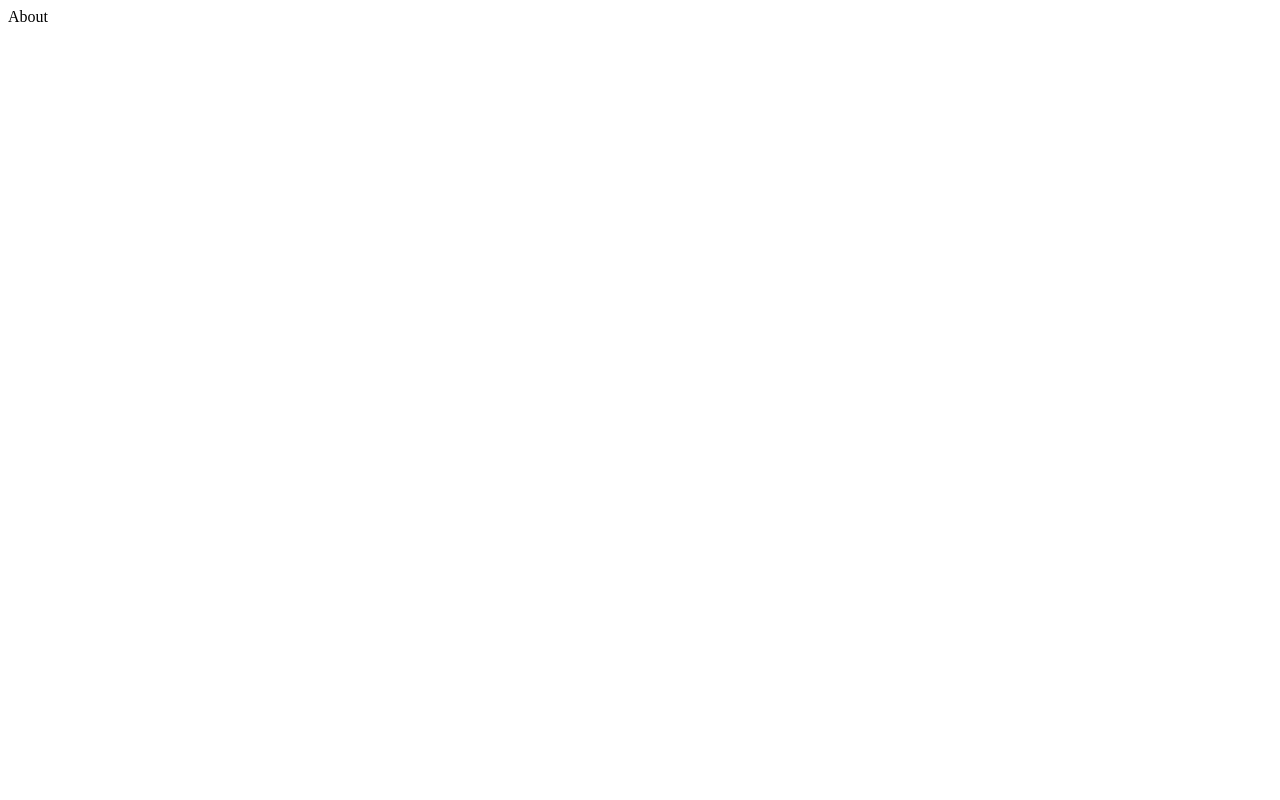
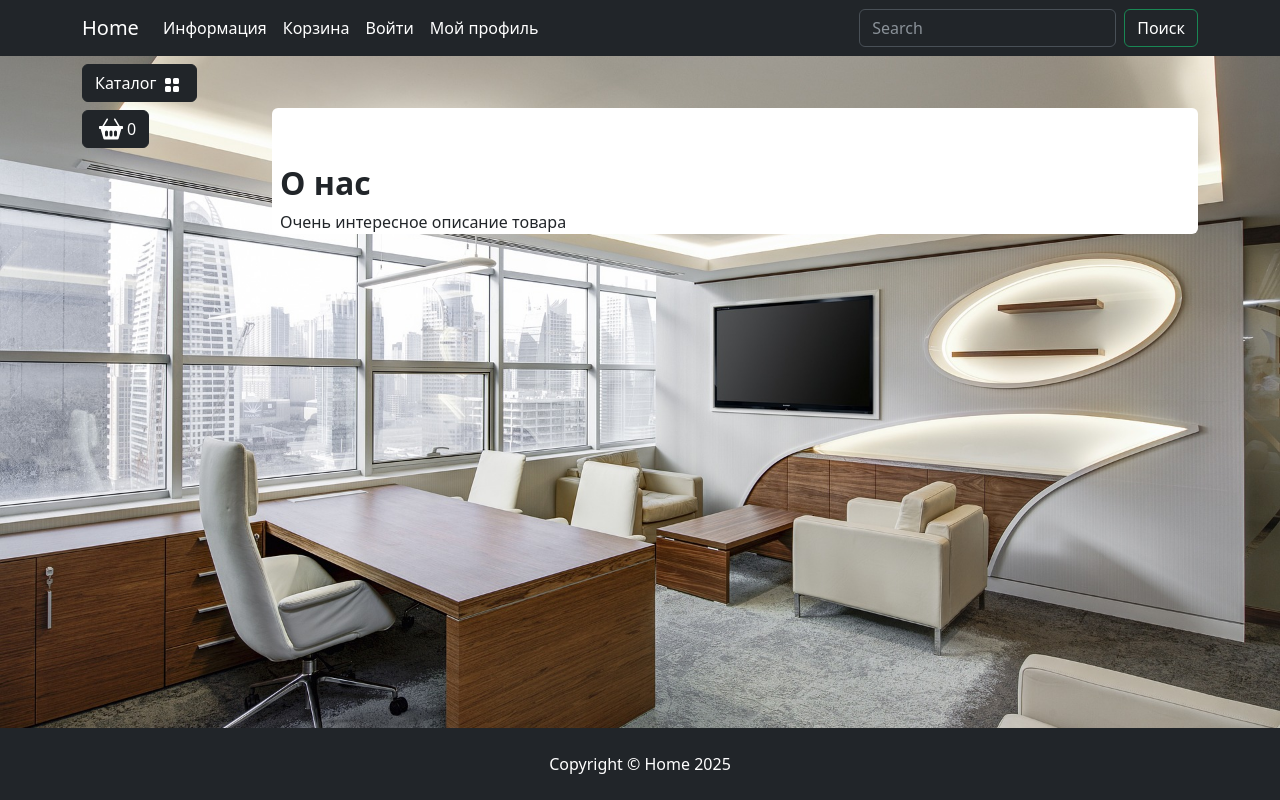
Before and after one commit to Processori7/django_shop, a Django app: page /about/ in a window 1280 px wide. Before the commit the page is almost empty. Run offline with Django 5.2, Linux system fonts and the light colour scheme; some libraries are stand-ins or nearby versions.

Commit message:
Закончил приложение main, разобрался с URL, сделал приложение самостоятельным, подправил стили и использую в base.html шаблоны типа: main:about для навигации

```diff
--- /dev/null
+++ b/shop/main/templates/main/about.html
@@ -0,0 +1,22 @@
+{% extends "main/base.html" %}
+{% load static %}
+
+{% block css %}
+    <link rel="stylesheet" href="{% static "deps/css/my_footer_css.css" %}">
+{% endblock %}
+
+<!--custom-shadow - по желанию-->
+{% block content %}
+    <div class="mt-5 pt-5 bg-white rounded">
+    <h2 class="m-2"><strong>{{ content }}</strong></h2>
+        <p class="m-2"> {{text_on_page}} </p>
+    </div>
+{% endblock %}
+
+{% block footer %}
+<footer class="py-4 bg-dark">
+    <div class="container">
+        <p class="m-0 text-center text-white">Copyright &copy; Home 2025</p>
+    </div>
+</footer>
+{% endblock %}
--- a/shop/main/templates/main/base.html
+++ b/shop/main/templates/main/base.html
@@ -25,7 +25,7 @@
     <header>
         <nav class="navbar navbar-expand-lg bg-dark" data-bs-theme="dark">
             <div class="container">
-                <a class="navbar-brand" href="#">Home</a>
+                <a class="navbar-brand" href="{% url "main:index" %}">Home</a>
                 <button class="navbar-toggler" type="button" data-bs-toggle="collapse"
                     data-bs-target="#navbarSupportedContent" aria-controls="navbarSupportedContent"
                     aria-expanded="false" aria-label="Toggle navigation">
@@ -41,7 +41,7 @@
                             <ul class="dropdown-menu">
                                 <li><a class="dropdown-item  text-white" href="#">Доставка и оплата</a></li>
                                 <li><a class="dropdown-item  text-white" href="#">Контактная информация</a></li>
-                                <li><a class="dropdown-item  text-white" href="#">Про нас</a></li>
+                                <li><a class="dropdown-item  text-white" href="{% url "main:about" %}">Про нас</a></li>
                             </ul>
                         </li>
                         <li class="nav-item">
--- /dev/null
+++ b/shop/main/urls.py
@@ -0,0 +1,9 @@
+from django.urls import path
+from main import views
+
+app_name='main'
+
+urlpatterns = [
+    path("", views.index, name="index"),
+    path("about/", views.about, name="about"),
+]
--- a/shop/main/views.py
+++ b/shop/main/views.py
@@ -4,9 +4,14 @@
 def index(request):
     context = {
         "title":"Главная страница",
-        "content":"Главная страница"
+        "content":"Home - магазин мебели"
     }
     return render(request, "main/index.html", context)
 
 def about(request):
-    return HttpResponse("About")
+    context = {
+        "title": "О нас",
+        "content": "О нас",
+        "text_on_page":"Очень интересное описание товара"
+    }
+    return render(request, "main/about.html", context)
--- a/shop/shop/urls.py
+++ b/shop/shop/urls.py
@@ -16,15 +16,13 @@
 """
 
 from django.contrib import admin
-from django.urls import path
+from django.urls import path, include
 from django.conf import settings
 from django.conf.urls.static import static
-from main import views
 
 urlpatterns = [
     path("admin/", admin.site.urls),
-    path("", views.index, name="index"),
-    path("about/", views.about, name="about"),
+    path("", include('main.urls', namespace='main')) # Подключаю маршруты из приложения main
 ]
 
 # Добавляем обработку статических файлов для режима разработки
```
